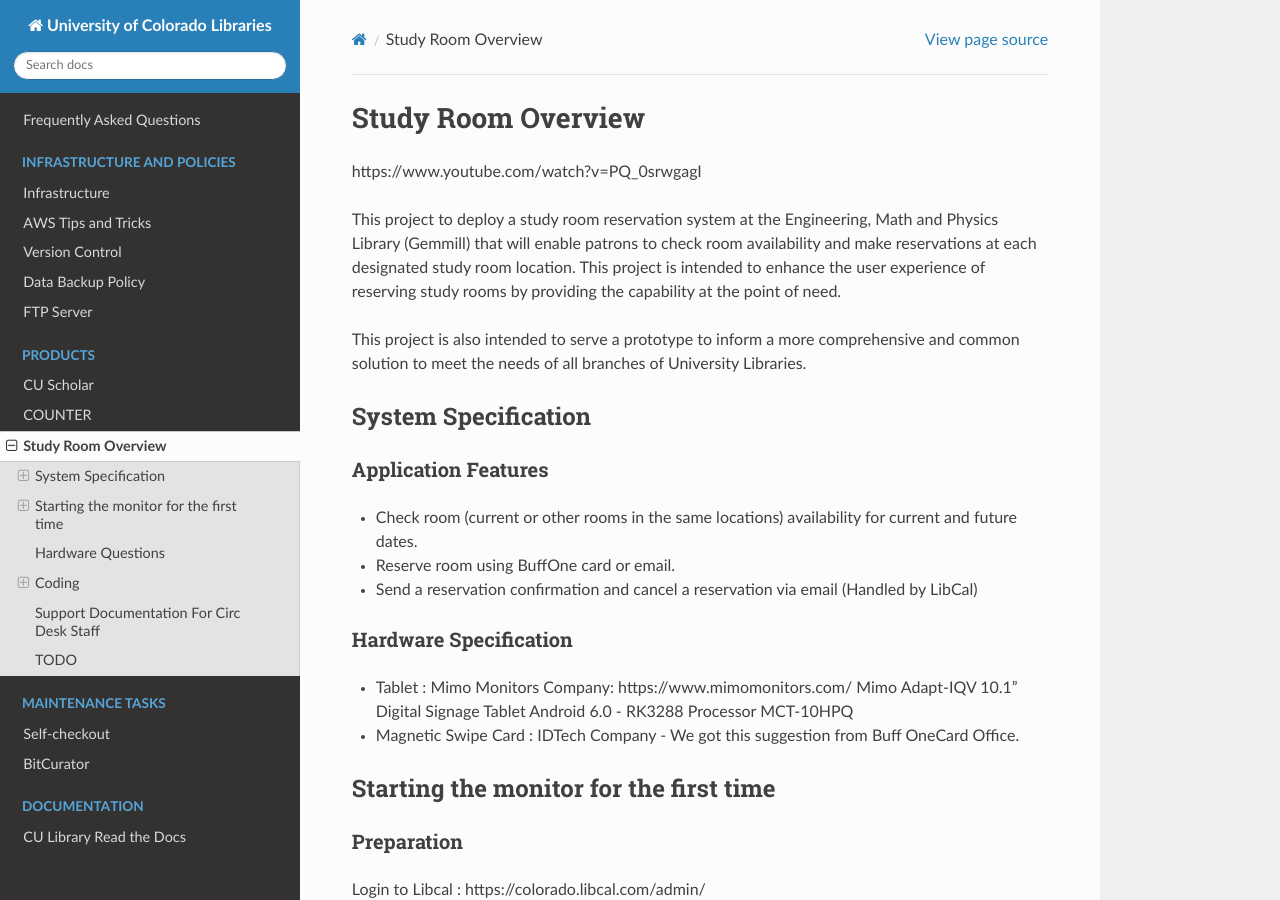
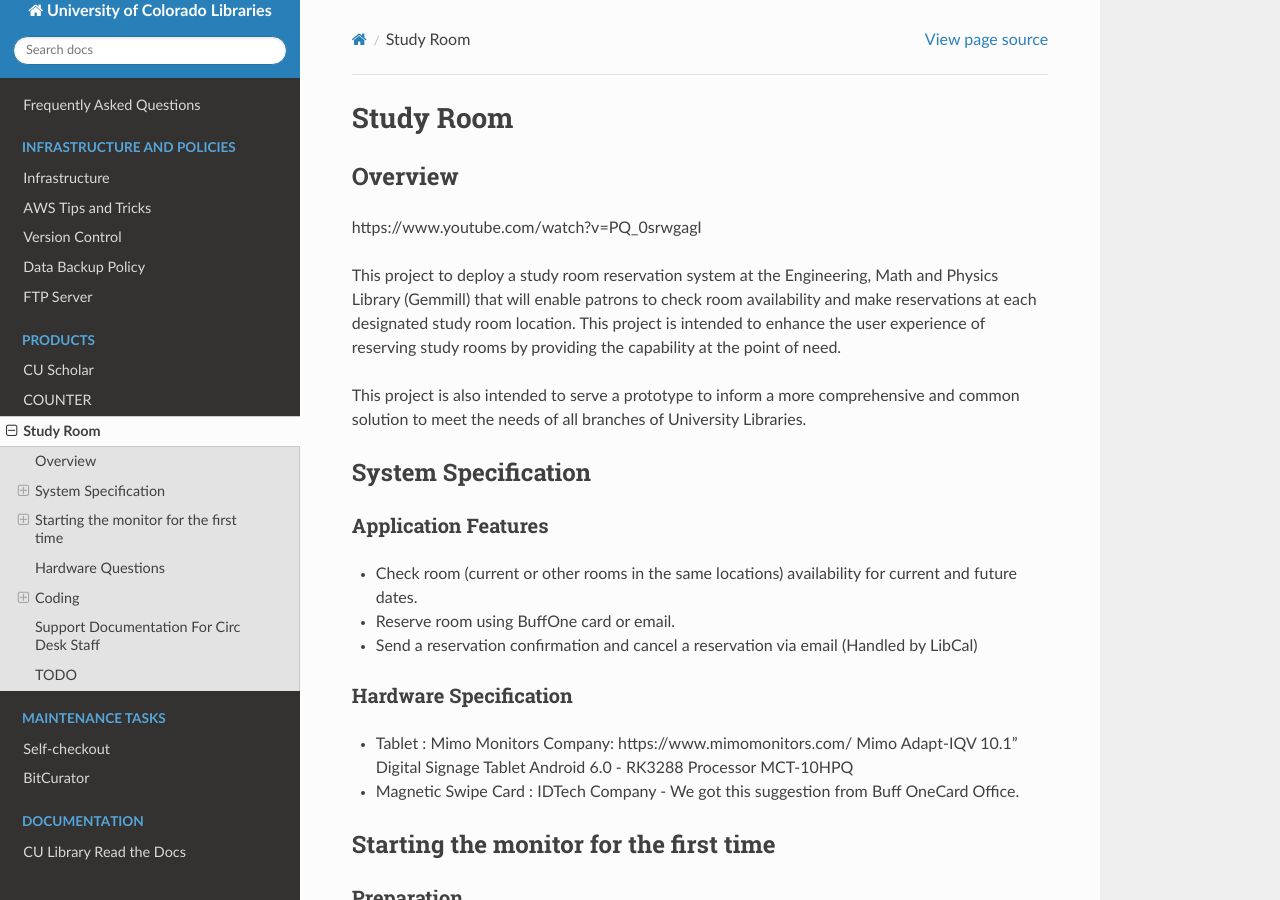
Before and after one commit to culibraries/documentation, a Sphinx documentation site: the page built from docs/pages/study-room.md, in a window 1280 px wide and 900 px high. Built offline with Sphinx 7.4.7 and the Read the Docs theme 2.0.0, drawn with Linux system fonts in a browser that asks for light colours.

Commit message:
fixed header alignment

```diff
--- a/docs/pages/study-room.md
+++ b/docs/pages/study-room.md
@@ -1,4 +1,6 @@
-# Study Room Overview
+# Study Room
+
+## Overview
 
 https://www.youtube.com/watch?v=PQ_0srwgagI
 
@@ -7,6 +9,7 @@
 This project is also intended to serve a prototype to inform a more comprehensive and common solution to meet the needs of all branches of University Libraries.
 
 ## System Specification
+
 ### Application Features
 * Check room (current or other rooms in the same locations) availability for current and future dates.
 * Reserve room using BuffOne card or email.
```
